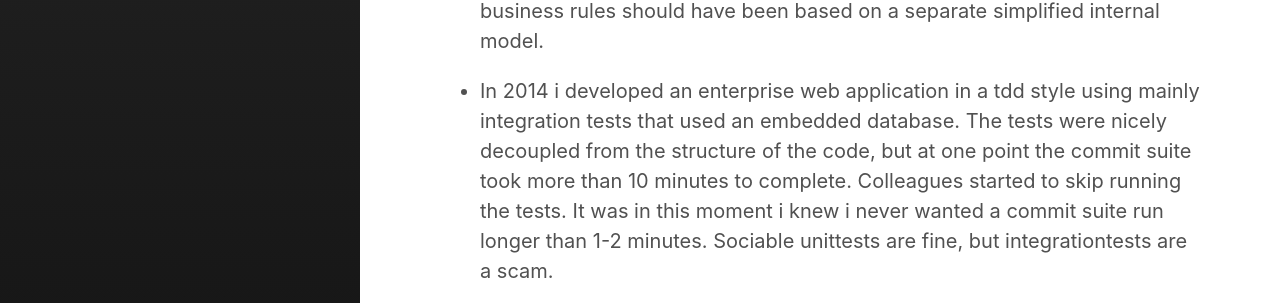
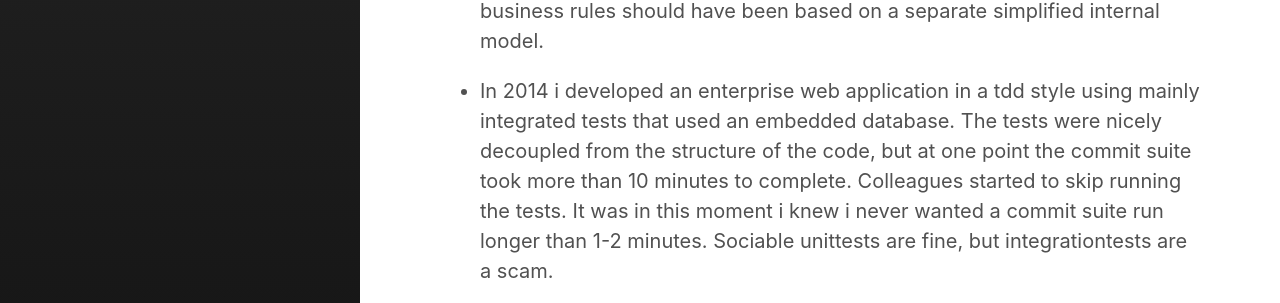
Before and after one commit to gregorriegler/gregorriegler.github.io, a Jekyll site: the page built from about.md, in a window 1280 px wide. Shown: the part 945-1248 px from the top of the page. Built offline with Jekyll 4.4.1, drawn with Linux system fonts in a browser that asks for light colours.

Commit message:
wording in about

```diff
--- a/about.md
+++ b/about.md
@@ -21,6 +21,6 @@ I learned creating good software the hard way.
 
 * In 2013 i attempted to use an extensive, standardized data-transfer model as the internal model of an application in which the database technology was already decided. Not only was the database a bad fit and chosen way too early, it was also a terrible idea to use this heavy model as the internal model. It would have been ok to keep a copy of the messages, but the business rules should have been based on a separate simplified internal model.
 
-* In 2014 i developed an enterprise web application in a tdd style using mainly integration tests that used an embedded database. The tests were nicely decoupled from the structure of the code, but at one point the commit suite took more than 10 minutes to complete. Colleagues started to skip running the tests. It was in this moment i knew i never wanted a commit suite run longer than 1-2 minutes. Sociable unittests are fine, but integrationtests are a scam.
+* In 2014 i developed an enterprise web application in a tdd style using mainly integrated tests that used an embedded database. The tests were nicely decoupled from the structure of the code, but at one point the commit suite took more than 10 minutes to complete. Colleagues started to skip running the tests. It was in this moment i knew i never wanted a commit suite run longer than 1-2 minutes. Sociable unittests are fine, but integrationtests are a scam.
 
 * In 2018 i was working on a project where annotations were heavily used to not only automatically generate constructors, getters, setters and builders on entities, but as well to magically map data from entities to dtos and vice versa. The automated code generation slowed down my IDE so much that in some files it took 15 seconds to load the code completion menu. Getters/Setters are harmful to Objects and hiding such code behind annotations is even worse. Same goes for data mapping - the more magic added, the less maintainable it becomes. You can do almost anything with annotations and it's tempting, i know. But they do more harm than good, as they obscure behaviour, sneak in unwanted dependencies and add too much clutter.
```
